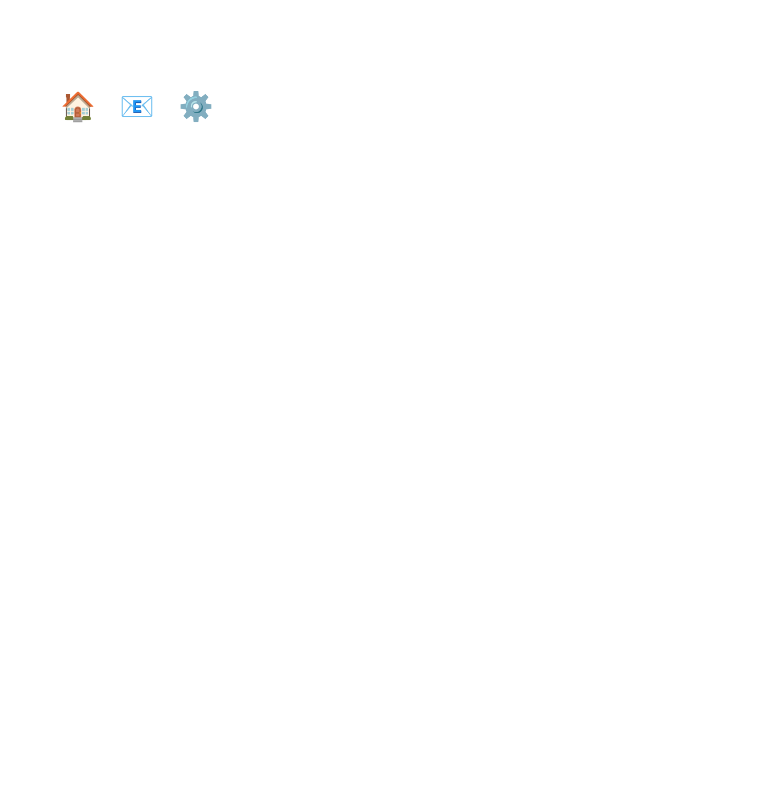
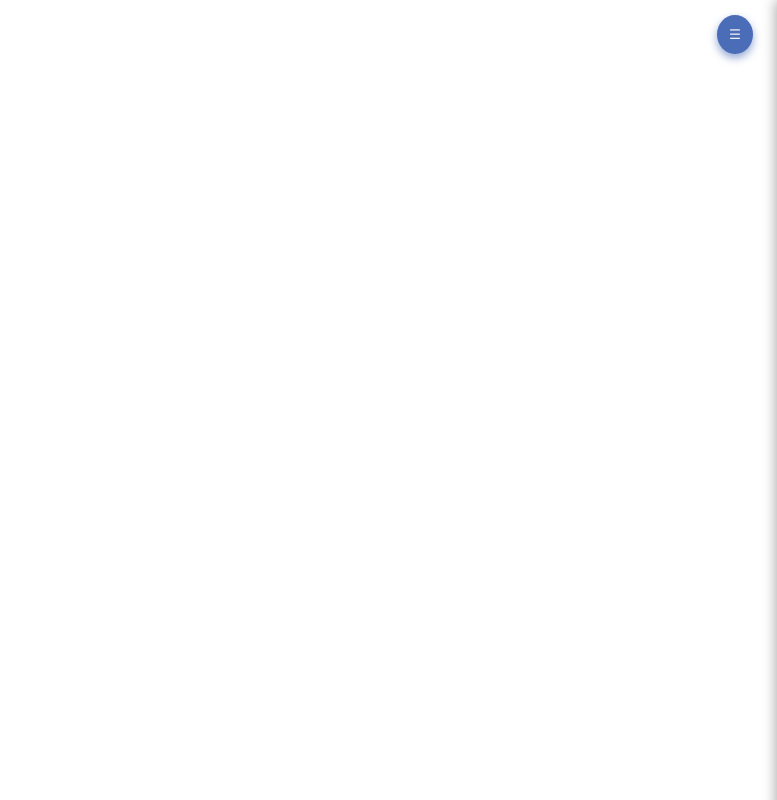
Before and after one commit to shubhamchasing/react-vite-prep, a React (Vite) app: page / in a window 1280 px wide. Shown: the whole page, without its empty margins (503-1280 px from the left). Built offline with nearby package versions, Linux system fonts and the light colour scheme.

Commit message:
feat: add sidebar menu

```diff
--- a/src/App.css
+++ b/src/App.css
@@ -1,8 +1,11 @@
 #root {
   max-width: 1280px;
   margin: 0 auto;
-  padding: 2rem;
+  /* padding: 2rem; */
   text-align: center;
+}
+body {
+  margin: 0;
 }
 
 /* .logo {
--- a/src/App.jsx
+++ b/src/App.jsx
@@ -3,8 +3,9 @@ import "./App.css";
 // import UseState from './Components/UseState'
 // import ObjectUseState from './Components/ObjectUseState'
 // import ProgressBar from "./Components/ProgressBar";
+// import Tooltip from "./Components/Tooltip";
 
-import Tooltip from "./Components/Tooltip";
+import Sidebar from "./Components/Sidebar";
 
 
 function App() {
@@ -13,7 +14,7 @@ function App() {
   return (
     <>
       <div className="App">
-       <Tooltip/>
+       <Sidebar/>
       </div>
     </>
   );
--- /dev/null
+++ b/src/Components/Sidebar/index.jsx
@@ -0,0 +1,49 @@
+import  { useState } from "react";
+import "./styles.css";
+// import { Menu } from "lucide-react";
+
+function Sidebar() {
+  const [isOpen, setIsOpen] = useState(false);
+
+  const toggleSidebar = () => {
+    setIsOpen(!isOpen);
+  };
+
+  return (
+    <div
+      className={`sidebar ${isOpen ? "open" : "closed"}`}
+      data-testid="sidebar"
+    >
+      <button
+        className="toggle-btn"
+        data-testid="btn-toggle"
+        onClick={toggleSidebar}
+        aria-label="Toggle sidebar"
+      >
+        {/* <Menu size={24} data-testid="icon-menu" /> */}
+        ☰
+      </button>
+
+      {isOpen && (
+        <nav className="nav-menu" data-testid="nav-menu">
+          <ul className="nav-list">
+            <li className="nav-item" data-testid="nav-item-home">
+              Home
+            </li>
+            <li className="nav-item" data-testid="nav-item-about">
+              About
+            </li>
+            <li className="nav-item" data-testid="nav-item-services">
+              Services
+            </li>
+            <li className="nav-item" data-testid="nav-item-contact">
+              Contact
+            </li>
+          </ul>
+        </nav>
+      )}
+    </div>
+  );
+}
+
+export default Sidebar;
--- /dev/null
+++ b/src/Components/Sidebar/styles.css
@@ -0,0 +1,91 @@
+/* Container for sidebar */
+.sidebar {
+  position: fixed;
+  right: 0; /* changed from left: 0 */
+  height: 100vh;
+  width: 280px;
+  background: linear-gradient(135deg, #4b6cb7, #182848);
+  color: #f0f0f5;
+  box-shadow: -2px 0 12px rgba(0, 0, 0, 0.3);
+  padding-top: 60px;
+  transform: translateX(100%);
+  transition: transform 0.35s ease, box-shadow 0.3s ease;
+  font-family: "Segoe UI", Tahoma, Geneva, Verdana, sans-serif;
+  z-index: 1000;
+}
+
+/* Sidebar visible */
+.sidebar.open {
+  transform: translateX(0);
+  box-shadow: -4px 0 20px rgba(0, 0, 0, 0.5);
+}
+
+/* Toggle button */
+.toggle-btn {
+  position: absolute;
+  top: 15px;
+  left: -60px;
+  background-color: #4b6cb7;
+  border: none;
+  border-radius: 50%;
+  padding: 12px;
+  cursor: pointer;
+  color: #f0f0f5;
+  box-shadow: 0 4px 8px rgba(75, 108, 183, 0.6);
+  transition: background-color 0.3s ease, transform 0.25s ease;
+  display: flex;
+  align-items: center;
+  justify-content: center;
+}
+
+.toggle-btn:hover {
+  background-color: #182848;
+  transform: scale(1.1);
+}
+
+/* Navigation menu */
+.nav-menu {
+  width: 100%;
+}
+
+.nav-list {
+  list-style: none;
+  padding: 0 20px;
+  margin: 0;
+}
+
+.nav-item {
+  text-align: left  ;
+  padding: 15px 20px;
+  margin: 8px 0;
+  border-radius: 8px;
+  font-weight: 600;
+  font-size: 1.1rem;
+  cursor: pointer;
+  color: #f0f0f5;
+  transition: all 0.3s ease;
+  user-select: none;
+  position: relative;
+  overflow: hidden;
+}
+
+.nav-item::after {
+  content: "";
+  position: absolute;
+  bottom: 8px;
+  left: 20px;
+  height: 2px;
+  width: 0%;
+  background: #a8c0ff;
+  transition: width 0.3s ease;
+  border-radius: 2px;
+}
+
+.nav-item:hover::after {
+  width: 60%;
+}
+
+.nav-item:hover {
+  color: #ffffff;
+  text-shadow: 0 0 5px #a8c0ff;
+}
```
